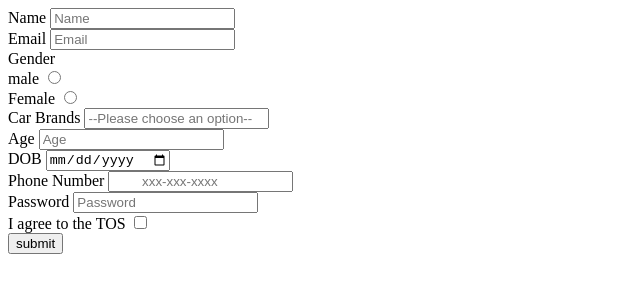
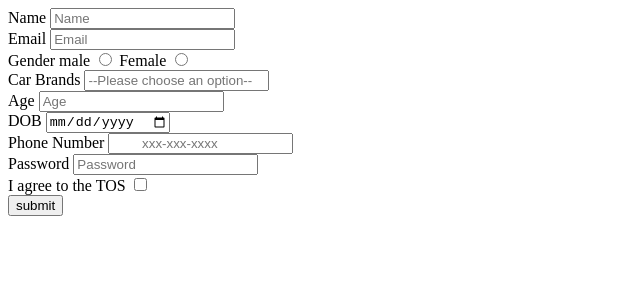
Before and after one commit to acciojob/signup-form-car-chaurasiavipin, a website: page main.html in a window 1280 px wide. Shown: the whole page, without its empty margins (0-640 px from the left). Drawn offline with Linux system fonts and the light colour scheme.

Commit message:
created a submission

```diff
--- a/main.html
+++ b/main.html
@@ -16,12 +16,10 @@
 		<input type="email" id="email" placeholder="Email" required>
 		<br>
 		<label >Gender</label>
-		<br>
 		<label for="gender_m, gender_f" >male</label>
 		<input type="radio" id="gender_m, gender_f"  required>
-		<br>
 		<label for="gender_m, gender_f" >Female</label>
-		<input type="radio" id="gender_m, gender_f"  required>
+		<input type="radio" id="gender_m, gender_f"  >
 		<br>
 				<label for="cars">Car Brands</label>
 		<input type="selet" id="cars" placeholder="--Please choose an option--" required>
```
